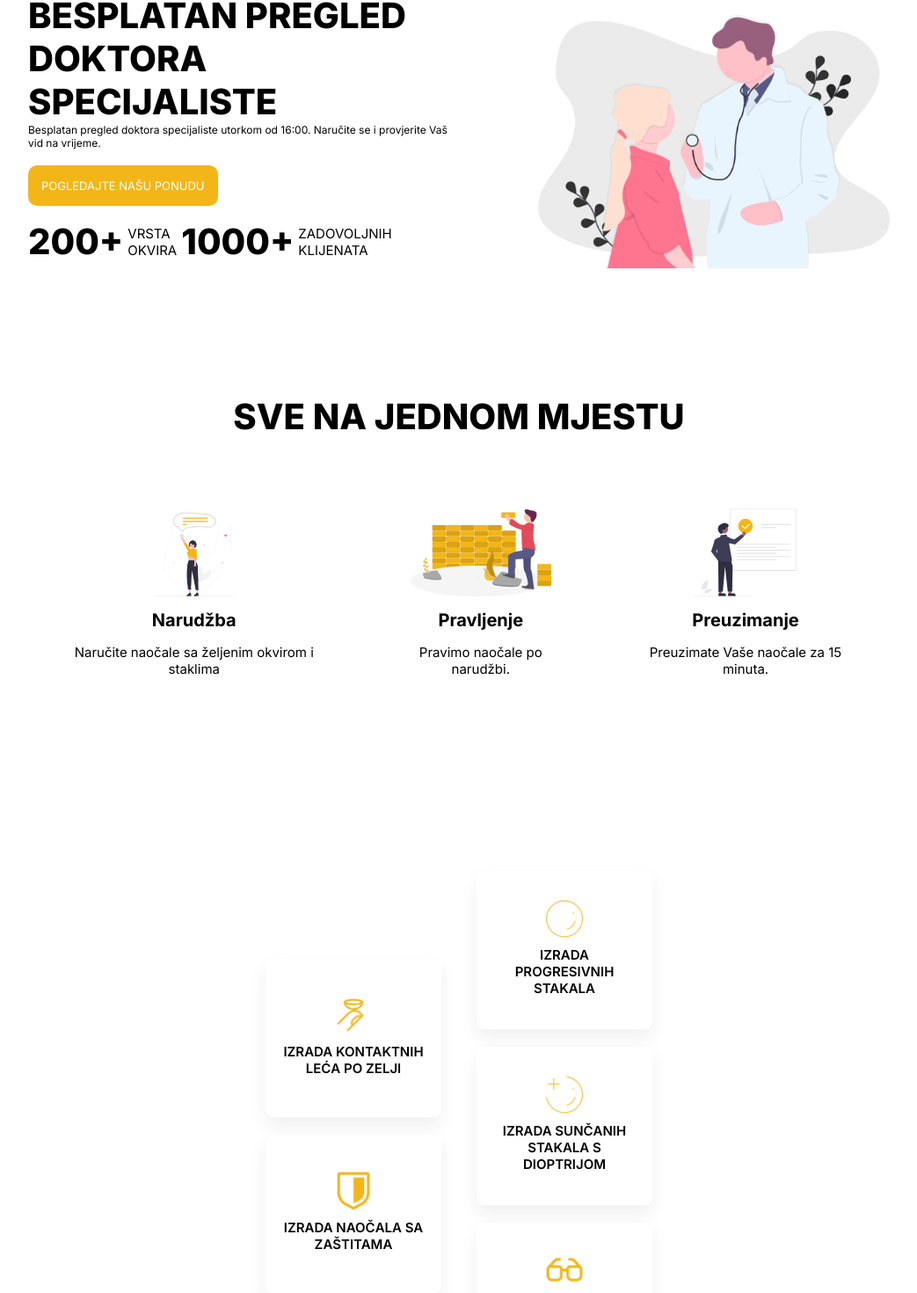
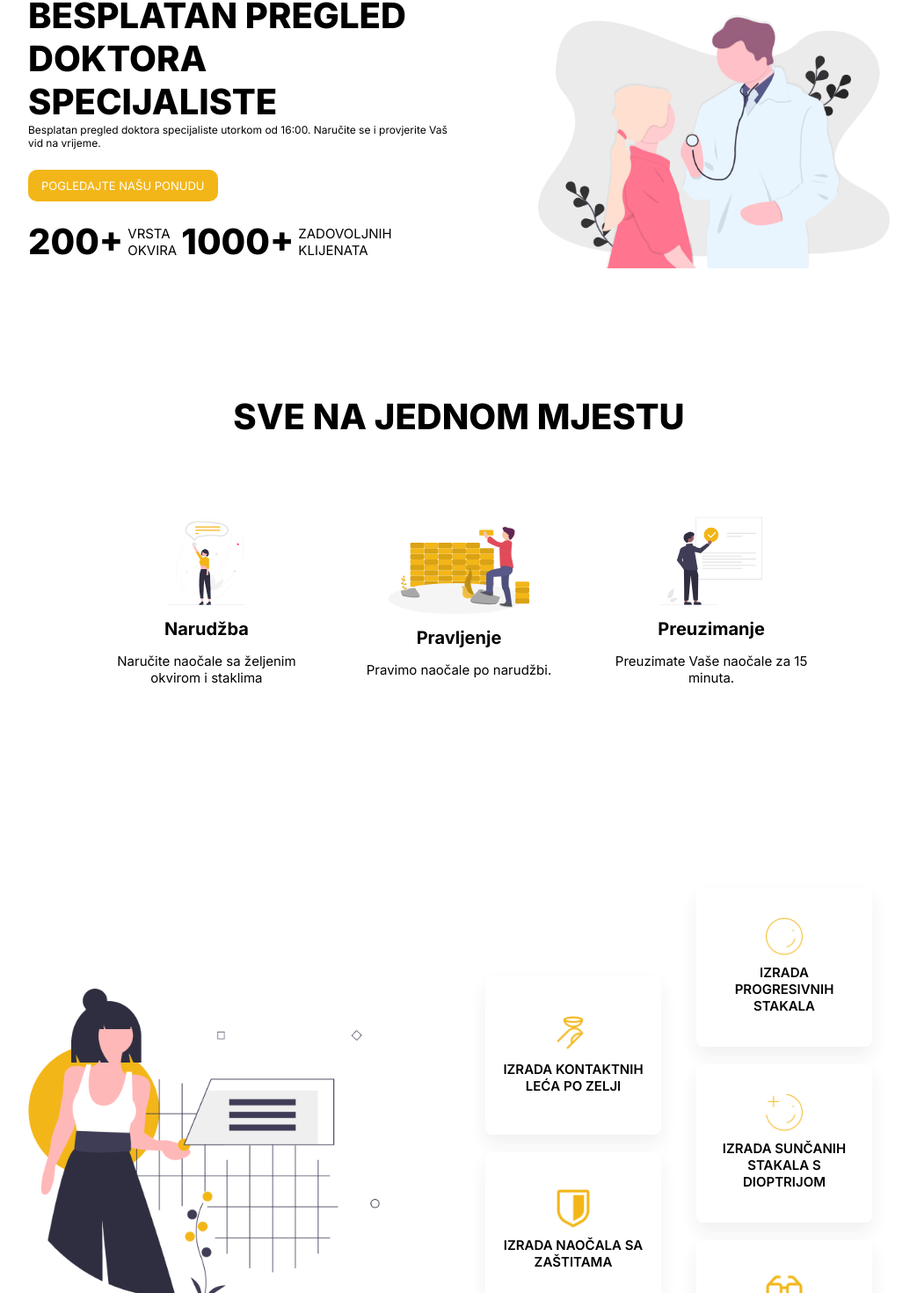
Before and after one commit to farisbegic/optika-begic, a Next.js app in the folder frontend/: page / in a window 1280 px wide. Shown: the part 217-1687 px from the top of the page at 88% size, without its empty margins (118-1161 px from the left). Built offline with nearby package versions, Linux system fonts and the light colour scheme.

Commit message:
Changed details on Homepage

```diff
--- a/frontend/components/Home/Features/Features.elements.js
+++ b/frontend/components/Home/Features/Features.elements.js
@@ -1,20 +1,49 @@
 import styled from "styled-components";
-import {FlexContainer, FlexSection} from "../../globalStyles";
+import {FlexContainer, FlexSection, Header} from "../../globalStyles";
 
 export const FeaturesContainer = styled(FlexContainer)`
   margin: 40px 0;
-  justify-content: space-around;
+  justify-content: space-between;
   align-items: center;
+
+  @media screen and (max-width: 1080px) {
+    justify-content: center;
+    flex-direction: column;
+  }
+`;
+
+export const FeatureHeader = styled(Header)`
+  display: none;
+
+  @media screen and (max-width: 1080px) {
+    display: block;
+    font-size: 40px;
+    padding-bottom: 40px;
+  }
+
+  @media screen and (max-width: 700px) {
+    font-size: 30px;
+    text-align: center;
+  }
+
+  @media screen and (max-width: 500px) {
+    font-size: 30px;
+    padding-bottom: 70px;
+  }
 `;
 
 export const FeatureImage = styled.img`
   width: 500px;
 
-  @media screen and (max-width: 1400px) {
+  @media screen and (max-width: 1300px) {
     width: 400px;
   }
 
-  @media screen and (max-width: 1400px) {
+  @media screen and (max-width: 1200px) {
+    width: 300px;
+  }
+
+  @media screen and (max-width: 1080px) {
     display: none;
   }
 `;
--- a/frontend/components/Home/Features/Features.js
+++ b/frontend/components/Home/Features/Features.js
@@ -1,6 +1,6 @@
 import React from 'react';
 import {
-    FeatureCards,
+    FeatureCards, FeatureHeader,
     FeatureIcon,
     FeatureImage,
     FeatureRow,
@@ -8,11 +8,13 @@ import {
     FeatureTitle
 } from "./Features.elements";
 import {Card} from "../../globalStyles";
+import {ProcessHeader} from "../Process/Process.elements";
 
 const Features = () => {
     return (
         <FeaturesContainer>
             <FeatureImage src="feature-image.png" />
+            <FeatureHeader>NAŠE USLUGE</FeatureHeader>
             <FeatureCards>
                 <FeatureRow>
                     <Card height="180px" width="200px" direction="column">
--- a/frontend/components/Home/Hero/Hero.elements.js
+++ b/frontend/components/Home/Hero/Hero.elements.js
@@ -6,13 +6,10 @@ export const HeroContainer = styled(FlexContainer)`
   justify-content: space-between;
   align-items: center;
 
-  @media screen and (max-width: 730px){
-    margin: 40px 0;
+  @media screen and (max-width: 1000px){
+    margin: 0
   }
 
-  @media screen and (max-width: 600px){
-    margin: 20px 0;
-  }
 `;
 
 export const HeroInformation = styled(FlexSection)`
@@ -23,11 +20,23 @@ export const HeroInformation = styled(FlexSection)`
   @media screen and (max-width: 950px){
     flex-direction: row;
     align-items: center;
-    width: 100%;
+    width: 50%;
   }
 
-  @media screen and (max-width: 600px){
-    flex-direction: column;
+  @media screen and (max-width: 800px){
+    flex-direction: row;
+    align-items: center;
+    width: 45%;
+  }
+
+  @media screen and (max-width: 550px){
+    width: 50%;
+  }
+
+  @media screen and (max-width: 500px){
+    margin: auto;
+    width: 80%;
+    text-align: center;
   }
 `;
 
@@ -39,8 +48,11 @@ export const HeroDescription = styled(Description)`
   }
 
   @media screen and (max-width: 600px){
-    text-align: center;
-    padding: 10px 20px;
+    padding: 20px 0;
+  }
+
+  @media screen and (max-width: 500px){
+    font-size: 14px;
   }
 `;
 
@@ -55,21 +67,33 @@ export const HeroImage = styled.img`
     width: 300px;
   }
 
-  @media screen and (max-width: 950px){
+  @media screen and (max-width: 700px){
+    width: 230px;
+  }
+
+  @media screen and (max-width: 550px){
+    width: 180px;
+  }
+
+  @media screen and (max-width: 500px){
     display: none;
   }
 `;
 
 export const HeroButton = styled(Button)`
   margin-bottom: 20px;
+
+  @media screen and (max-width: 500px){
+    font-size: 13px;
+  }
 `;
 
 export const HeroTextContainer = styled.div`
   @media screen and (max-width: 600px) {
     display: flex;
-    align-items: center;
     flex-direction: column;
   }
+
 `;
 
 export const NumberContainer = styled.div`
@@ -79,16 +103,7 @@ export const NumberContainer = styled.div`
   align-items: center;
 
   @media screen and (max-width: 950px){
-    width: 100%;
-    flex-direction: column;
-    align-items: center;
-  }
-
-  @media screen and (max-width: 600px){
-    margin: auto;
-    width: 100%;
-    flex-direction: column;
-    align-items: center;
+    display: none;
   }
 `;
 
--- a/frontend/components/Home/Process/Process.elements.js
+++ b/frontend/components/Home/Process/Process.elements.js
@@ -1,5 +1,5 @@
 import styled from "styled-components";
-import {FlexContainer, FlexSection} from "../../globalStyles";
+import {FlexContainer, FlexSection, Header} from "../../globalStyles";
 
 export const ProcessContainer = styled(FlexContainer)`
   margin: 70px 0;
@@ -7,25 +7,40 @@ export const ProcessContainer = styled(FlexContainer)`
   align-items: center;
 `;
 
+export const ProcessHeader = styled(Header)`
+  @media screen and (max-width: 1100px) {
+    font-size: 40px;
+  }
+
+  @media screen and (max-width: 700px) {
+    font-size: 30px;
+    text-align: center;
+  }
+`;
+
 export const ProcessStep = styled(FlexSection)`
-  padding: 80px 50px;
+  width: 30%;
+  margin: 10px 0;
   flex-direction: column;
   align-items: center;
 
   @media screen and (max-width: 850px) {
-    padding: 70px 10px;
+    padding: 40px 10px;
   }
 
-  @media screen and (max-width: 850px) {
-    padding: 20px 50px;
+  @media screen and (max-width: 700px) {
+    width: 80%;
   }
 `;
 
 export const ProcessSection = styled(FlexSection)`
-  justify-content: center;
+  padding: 80px 30px;
+  justify-content: space-between;
   align-items: center;
 
-  @media screen and (max-width: 600px) {
+  @media screen and (max-width: 700px) {
+    padding: 20px 30px;
+    justify-content: space-between;
     flex-direction: column;
   }
 `;
@@ -34,7 +49,11 @@ export const ProcessImage = styled.img`
   height: 100px;
 
   @media screen and (max-width: 850px) {
-    height: 70px;
+    height: 80px;
+  }
+
+  @media screen and (max-width: 700px) {
+    height: 130px;
   }
 `;
 
@@ -45,7 +64,11 @@ export const ProcessTitle = styled.h3`
   color: var(--black);
 
   @media screen and (max-width: 850px) {
-    font-size: 15px;
+    font-size: 24px;
+  }
+
+  @media screen and (max-width: 700px) {
+    font-size: 30px;
   }
 `;
 
@@ -58,6 +81,10 @@ export const ProcessDescription = styled.h6`
   @media screen and (max-width: 850px) {
     font-size: 12px;
   }
+
+  @media screen and (max-width: 700px) {
+    font-size: 16px;
+  }
 `;
 
 export const ProcessTransition = styled.img`
--- a/frontend/components/Home/Process/Process.js
+++ b/frontend/components/Home/Process/Process.js
@@ -1,7 +1,7 @@
 import React from 'react';
 import {
     ProcessContainer,
-    ProcessDescription,
+    ProcessDescription, ProcessHeader,
     ProcessImage,
     ProcessSection,
     ProcessStep,
@@ -12,7 +12,7 @@ import {Header} from "../../globalStyles";
 const Process = () => {
     return (
         <ProcessContainer>
-            <Header>SVE NA JEDNOM MJESTU</Header>
+            <ProcessHeader>SVE NA JEDNOM MJESTU</ProcessHeader>
             <ProcessSection>
                 <ProcessStep>
                     <ProcessImage src="begin.svg" alt="process-step"/>
--- a/frontend/components/globalStyles.js
+++ b/frontend/components/globalStyles.js
@@ -57,6 +57,10 @@ export const Button = styled.a`
     font-size: 13px;
   }
 
+  @media screen and (max-width: 1400px){
+    padding: 10px 15px;
+  }
+
   @media screen and (max-width: 650px){
     font-size: 10px;
   }
@@ -78,11 +82,15 @@ export const Header = styled.h1`
   }
 
   @media screen and (max-width: 1200px){
-    font-size: 30px;
+    font-size: 25px;
   }
 
   @media screen and (max-width: 800px){
     font-size: 20px;
+  }
+
+  @media screen and (max-width: 500px){
+    font-size: 24px;
   }
 `;
 
```
